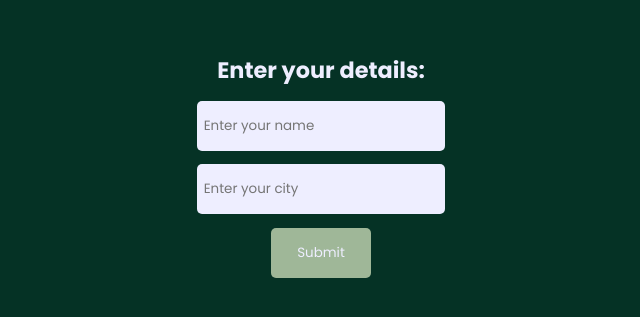
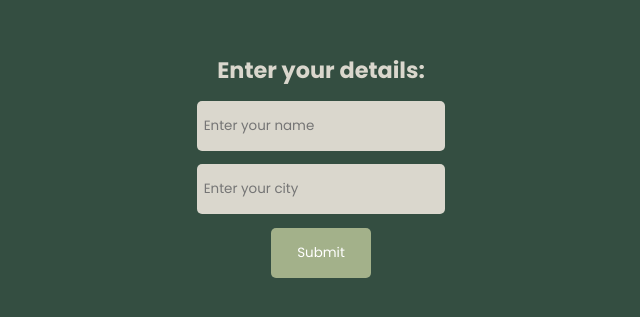
Before and after one commit to Toumari/Did-I-Do-, a React (Vite) app: page / in a window 1280 px wide. Shown: the part 229-546 px from the top of the page, without its empty margins (319-959 px from the left). Built offline with nearby package versions, Linux system fonts and the light colour scheme.

Commit message:
more style changes

```diff
--- a/src/App.css
+++ b/src/App.css
@@ -7,7 +7,7 @@
 
 
 .App {
-  background: #053225;
+  background: #344E41;
   background-size: cover;
   background-position: left;
   background-repeat: no-repeat;
@@ -28,7 +28,7 @@
 }
 
 .app__subtitle {
-  color: #EEEEFF;
+  color: #DAD7CD;
   font-size: 1.1rem;
   text-align: center;
   padding-bottom: 1em;
@@ -43,7 +43,7 @@
 
 .name__input {
   display: block;
-  color: #EEEEFF;
+  color: #DAD7CD;
   display: flex;
   justify-content: center;
   align-items: center;
@@ -63,7 +63,7 @@
   font-size: 1.2em;
   font-weight: 400;
   color: #333;
-  background-color: #EEEEFF;
+  background-color: #DAD7CD;
 }
 
 .city__input__field {
@@ -76,7 +76,7 @@
   font-size: 1.2em;
   font-weight: 400;
   color: #333;
-  background-color: #EEEEFF;
+  background-color: #DAD7CD;
 }
 
 .app__name__submit__btn {
@@ -91,13 +91,13 @@
   padding: 0.5em;
   font-size: 1.2em;
   font-weight: 400;
-  color: #EEEEFF;
-  background-color: #9FB798;
+  color: #fff;
+  background-color: #A3B18A;
   cursor: pointer;
 }
 
 .app__name__submit__btn:hover, .app__name__submit__btn:focus {
-  background-color: #8FA688;
+  background-color: #9FB798;
 }
 
 .app__tasks {
@@ -132,7 +132,7 @@
   flex-direction: column;
   justify-content: center;
   align-items: center;
-  color: #EEEEFF;
+  color: #DAD7CD;
   text-align: center;
 }
 
--- a/src/components/NewTaskInput.css
+++ b/src/components/NewTaskInput.css
@@ -26,12 +26,12 @@
     font-size: 1.2em;
     font-weight: 400;
     color: #fff;
-    background-color: #9FB798;
+    background-color: #A3B18A;
     cursor: pointer;
 }
 
 .newTaskInput__button:hover, .newTaskInput__button:focus {
-    background-color: #8FA688;
+    background-color: #9FB798;
 }
 
 @media (min-width: 768px) {
--- a/src/components/ResetDailyTasks.css
+++ b/src/components/ResetDailyTasks.css
@@ -1,7 +1,7 @@
 .reset__daily__button {
 
     bottom: 20px;
-    background-color: #209a3f;
+    background-color: #0d4a1c;
     border: none;
     color: white;
     padding: 12px 28px;
@@ -17,7 +17,7 @@
 }
 
 .reset__daily__button:hover {
-    background-color: #46f436;
+    background-color: #25851c;
     color: white;
 }
 
--- a/src/components/TimeNow.css
+++ b/src/components/TimeNow.css
@@ -52,7 +52,7 @@
     cursor: pointer;
    text-align: center;
     text-decoration: underline;
-    margin: auto;
+
 }
 }
 
```
